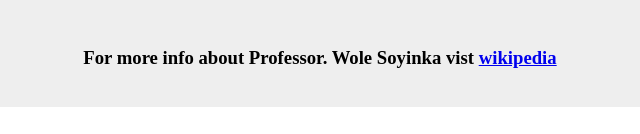
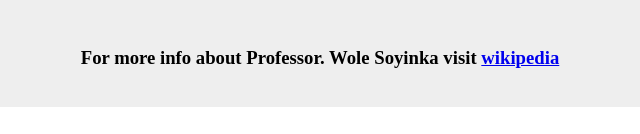
Before and after one commit to felixfrz/tribute-page, a plain HTML site: page index.html in a window 1280 px wide. Shown: the part 3067-3201 px from the top of the page, 320-960 px from the left. Drawn offline with Linux system fonts and the light colour scheme.

Commit message:
update index.html

```diff
--- a/index.html
+++ b/index.html
@@ -181,7 +181,7 @@
     </div>
     <!-- Tribute link -->
     <div id="tribute-link">
-      <h3>For more info about Professor. Wole Soyinka vist <a href="https://en.wikipedia.org/wiki/Wole_Soyinka"
+      <h3>For more info about Professor. Wole Soyinka visit <a href="https://en.wikipedia.org/wiki/Wole_Soyinka"
           target="_blank">wikipedia</a></h3>
     </div>
 </body>
```
